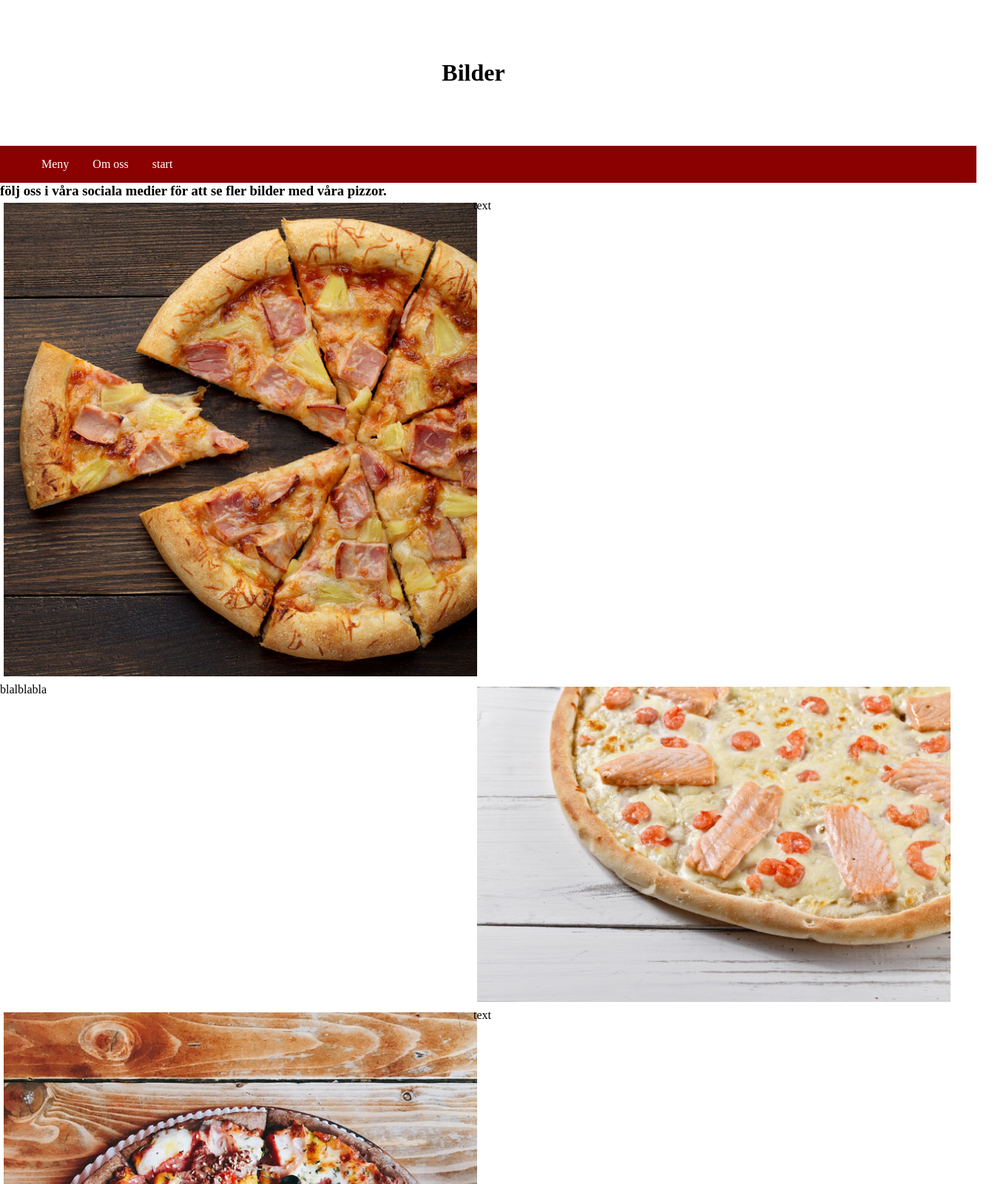
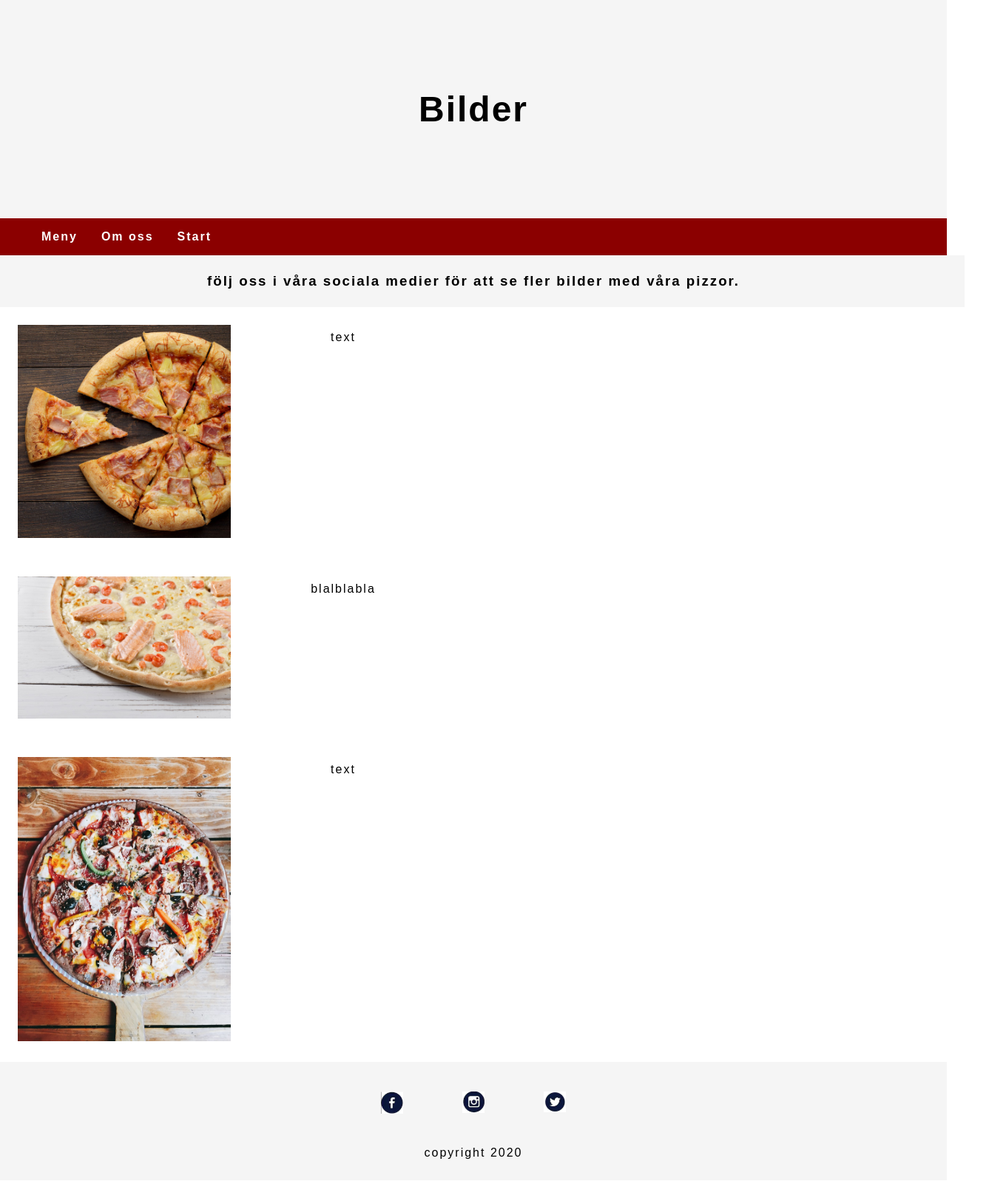
Before and after one commit to Munira-ahmed/foretagssida, a plain HTML site: page pictures.html in a window 1280 px wide. Shown: the top 1600 px of the page at 74% size, 1360 px wide, since content can reach past the window. Drawn offline with Linux system fonts and the light colour scheme.

Commit message:
footers, menyn och bildgalleriets struktur

```diff
--- a/menustyle.css
+++ b/menustyle.css
@@ -1,63 +1,96 @@
-*{
-    margin: 0px;
+* {
+  margin: 0em;
+  font-family: Arial, Helvetica, sans-serif;
 }
-header{
-    padding: 10vh;
+/*Header*/
+header {
+  padding: 15vh;
+  text-align: center;
+  background-color: whitesmoke;
 }
-
+header h1 {
+  font-size: 3rem;
+}
 /*nav*/
-ul{
+ul {
   list-style-type: none;
   flex-direction: row;
   background-color: darkred;
   margin: 0;
+  width: auto;
 }
-li{
+li {
   display: flex;
   list-style: none;
 }
-a{
+a {
   padding: 2vh;
   text-decoration: none;
-    color: black;
-
+  color: white;
+  font-weight: bolder;
 }
 
-li a:hover{
-    padding: 1vh;
-    margin-top: 1px;
-    color:crimson;
+li a:hover {
+  background-color: brown;
+  color: black;
 }
 
 /*välja egen pizza*/
-main{
+main {
   display: flex;
-    flex-direction: row-reverse;
-    padding-bottom: 30%;
-    background-color: wheat;
+  flex-direction: row;
+}
+#box{
+   padding: 7vh;
+}
+label{
+    padding: 1vh;
 }
 
-#resultat{
-    flex-direction: column;
-    padding: 3vh;
-}
-form{
+form {
+  display: flex;
   padding: 5vh;
+  flex-direction:column;
 }
 
 /*Meny och rekommendationer*/
 
 
-div{
-    display: flex;
-    padding: 10vh;
 
-}
-footer{
-    background-color: thistle;
-}
-section{
+section {
   display: flex;
   flex-direction: column;
 }
 /*här kan jag använda float på bilderna jag lägger in i de olika divarna (bildgallerian) i meny vill jag att bilden ska ta 100% av diven.*/
+
+footer {
+  height: 20vh;
+  background-color: whitesmoke;
+  text-align: center;
+}
+img {
+    width: 30px;
+  }
+
+
+/*bilderna, resultat*/
+
+div.bilder{
+    margin: 5px;
+    border: 1px solid #ccc;
+    float: left;
+    width: 180px;
+  }
+
+  div.bilder:hover {
+    border: 1px solid #777;
+  }
+
+  div.bilder img {
+    width: 100%;
+    height: auto;
+
+  }
+  p{
+      padding: 2vh;
+  }
--- a/omoss-style.css
+++ b/omoss-style.css
@@ -1,20 +1,23 @@
 *{
-    margin: 0px;
+    margin: 0em;
+    font-family: Arial, Helvetica, sans-serif;
 }
 /*Header*/
 header{
-    padding: 10vh;
+    padding: 15vh;
     text-align: center;
+    background-color: whitesmoke;
 }
-
+header h1{
+    font-size: 3rem;
+}
 /*nav*/
 ul{
     list-style-type: none;
     flex-direction: row;
     background-color: darkred;
     margin: 0;
-    width: 100%;
-
+    width: auto;
 
 }
 li{
@@ -24,13 +27,39 @@ li{
 a{
     padding: 2vh;
     text-decoration: none;
-    color: black;
-
+    color: white;
+    font-weight: bolder;
 }
 
 li a:hover{
-    padding: 1vh;
-    margin-top: 1px;
-    color:white;
+    background-color: brown;
+    color:black;
 }
 /*struktur*/
+main{
+    display: block;
+    padding: 5vh;
+}
+h2{
+    font-weight: bolder;
+    padding: 2vh;
+}
+
+main p{
+    padding: 1%;
+    width: 65%;
+    letter-spacing: 1px;
+}
+footer {
+    height: 20vh;
+    background-color: whitesmoke;
+    text-align: center;
+  }
+  footer p{
+      text-align: center;
+      width: 100%;
+  }
+
+  img {
+      width: 30px;
+    }
--- a/picstyle.css
+++ b/picstyle.css
@@ -1,63 +1,100 @@
-*{
-    margin: 0px;
-}
-.gallery{
-    display: flex;
-    flex-direction: column;
-    width: 100%;
-
+* {
+  margin: 0em;
+  font-family: Arial, Helvetica, sans-serif;
+  letter-spacing: 2px;
 }
 
-.row{
-    display: flex;
-    flex-direction: row;
+/*Header*/
+header {
+  padding: 15vh;
+  text-align: center;
+  background-color: whitesmoke;
 }
-
-section{
-    display: block;
-    width: 100%;
-
+header h1 {
+  font-size: 3rem;
 }
 /*nav*/
-ul{
+ul {
   list-style-type: none;
   flex-direction: row;
   background-color: darkred;
   margin: 0;
-    width: 100%;
-
-
+  width: auto;
 }
-li{
+li {
   display: flex;
   list-style: none;
 }
-a{
+a {
   padding: 2vh;
   text-decoration: none;
-    color:white;
+  color: white;
+  font-weight: bolder;
+}
+
+li a:hover {
+  background-color: brown;
+  color: black;
+}
+
+header {
+  padding: 15vh;
+  text-align: center;
+  background-color: whitesmoke;
+  font-size: 2rem;
+}
+
+div {
+  width: 50%;
+}
+
+footer {
+  height: 20vh;
+  background-color: whitesmoke;
+}
+footer img {
+  width: 30px;
+  height: auto;
+}
+#media{
+    justify-content: center;
+}
+p{
+    text-align: center;
+}
+
+/*bilderna*/
+
+.galleri {
+    display: flex;
+    flex-direction: column;
+    width: 100%;
+  }
+
+  .row {
+    display: flex;
+    flex-direction: row;
+    width: 100%;
+  }
+
+img{
+    width: 100%;
+    height: auto;
+    padding: 3vh;
+}
+
+#kommentar{
+    padding: 4vh;
+    text-align: center;
 
 }
 
-li a:hover{
-    background-color: brown;
-    color:black;
+#follow{
+    padding: 3vh;
+    text-align: center;
+    justify-content: center;
+    justify-self: center;
+    width: 100%;
+    padding: 3vh;
+    background-color: whitesmoke;
 }
-header{
-    padding: 10vh;
-    text-align: center;
-}
-
-div{
-    width: 50%;
-}
-img{
-    width: 100%;
-    margin: 0px;
-    padding: 5px;
-}
-footer{
-    background-color: burlywood;
-    width: 100%;
-    padding: 5vh;
-}
--- a/pictures.html
+++ b/pictures.html
@@ -15,32 +15,39 @@
         <li>
             <a href="menu.html">Meny</a>
             <a href="omoss.html">Om oss</a>
-            <a href="index.html">start</a>
+            <a href="index.html">Start</a>
         </li>
     </ul>
 </nav>
     <main>
-        <div>
+        <div id="follow">
             <h3>följ oss i våra sociala medier för att se fler bilder med våra pizzor.</h3>
         </div>
         <div class="gallery">
-            <section class="row">
+            <section class="galleri row">
                 <div ><img src="hawaii.jpg" alt="error"></div>
-                <div>text</div>
+                <div id="kommentar">text</div>
             </section>
 
-            <section class="row">
-                <div>blalblabla</div>
+            <section class="galleri row">
                 <div><img src="seafoodpizza.jpg" alt=""></div>
+                <div id="kommentar">blalblabla</div>
             </section>
 
-            <section class="row">
+            <section class="galleri row">
                 <div><img src="hälsosam.jpg" alt=""></div>
-                <div>text</div>
+                <div id="kommentar">text</div>
             </section>
         </div>
     </main>
-    <footer></footer>
+    <footer>
+
+        <div id="media" class="row"><a href="https://sv-se.facebook.com/"><img src="facebook.png" alt="error" width="30px" height="auto"></a>
+         <a href="https://www.instagram.com/"><img src="instagram.png" alt="error"></a>
+         <a href="https://twitter.com/?lang=sv"><img src="twitter.png" alt="error"></a>
+        </div>
+        <p>copyright 2020</p>
+     </footer>
 
 </body>
 </html>
--- a/style.css
+++ b/style.css
@@ -4,31 +4,8 @@
   margin: 0em;
   overflow-x: hidden;
 }
-/*nav*/
-ul{
-  list-style-type: none;
-  flex-direction: row;
-  background-color: darkred;
-  margin: 0;
-}
- li{
-  display: flex;
-  list-style: none;
-}
-a{
-  padding: 2vh;
-  text-decoration: none;
-  color: black;
-}
-
-li a:hover{
-  background-color: brown;
-  color: white;
-}
-
 /*HEADER*/
 header {
-
   font-family: "Pacifico", cursive;
   padding: 15vh;
   background-color: whitesmoke;
@@ -42,42 +19,41 @@ header h1 {
   text-align: center;
 }
 
+/*nav*/
+ul {
+  list-style-type: none;
+  flex-direction: row;
+  background-color: darkred;
+  margin: 0;
+}
+li {
+  display: flex;
+  list-style: none;
+}
+a {
+  font-weight: bolder;
+  padding: 2vh;
+  text-decoration: none;
+  color: white;
+}
+
+li a:hover {
+  background-color: brown;
+  color: black;
+}
+
 /*MAIN*/
-main{
+main {
   font-family: Arial, Helvetica, sans-serif;
 }
 section {
   padding: 12%;
-  padding-right: 7em;
+  padding-right: 6em;
   text-align: center;
   display: block;
   text-shadow: 2px 2px darkgreen;
   font-size: 3rem;
   font-weight: bolder;
-
-}
-#extra{
-  display: flex;
-}
-
-/*kontakt info section*/
-/*använd border-radius,background, padding, wid och height*/
-#contact {
-  background-color: darkolivegreen;
-  width: 30%;
-
-}
-#find{
-  height: 50%;
-
-
-}
-h2{
-  text-align: center;
-  padding: 4vh;
-}
-p{
-  text-align: center;
 }
 #tips {
   background-image: url("riktigpizza.jpg");
@@ -95,36 +71,52 @@ article {
   display: flex;
   flex-direction: row;
 }
-#image {
-  width: 50%;
+
+/*kontakt info section*/
+#contact {
+  background-color: darkolivegreen;
+  width: 30%;
 }
-#text {
-  width: 50%;
+#find {
+  height: auto;
+  width: 93%;
+  padding-top: 4vh;
+}
+h2 {
+  text-align: center;
+  padding: 3vh;
+}
+p {
+  text-align: center;
+}
+
+/*Banner*/
+#columner {
+  column-count: 3;
+  column-gap: 1vw;
+  padding: 2vh;
+  height: 20vh;
+}
+
+#val a:hover {
+  color: brown;
+  background-color: white;
+}
+#val a {
+  font-weight: bolder;
+  color: black;
+}
+#val {
+  display: flex;
 }
 
 footer {
   height: 20vh;
   background-color: whitesmoke;
-  margin: 0;
+  text-align: right;
+}
+img {
+  width: 30px;
 }
 
-/*Banner*/
-#columner{
-  column-count: 3;
-  column-gap: 1vw;
-  padding:5vh;
-  height: 20vh;
-
-}
-
-#val a:hover{
-  color: brown;
-  background-color:white ;
-}
-#val a{
-   font-weight: bolder;
-}
-#val{
-  display: flex;
-
-}
+/*är problrmet att a måste vara i li. checka checklistan*/
```
Also changed, not shown: index.html (+10 -18 lines), menu.html (+38 -9 lines), omoss.html (+29 -3 lines), facebook.png (added), instagram.png (added), twitter.png (added). Lines whose indentation alone changed are shown as unchanged.
